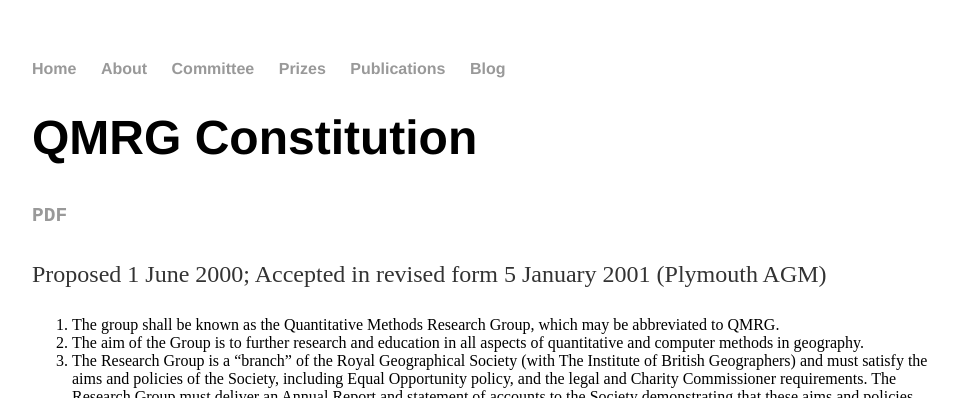
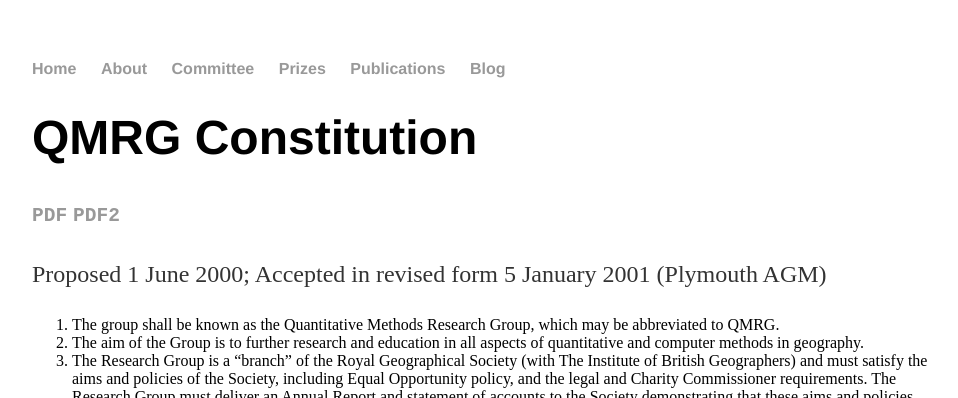
Before and after one commit to qmrg/constitution, a Jekyll site: the page built from index.md, in a window 1280 px wide. Shown: the top 398 px of the page, without its empty margins (160-1118 px from the left). Built offline with Jekyll 4.4.1, drawn with Linux system fonts in a browser that asks for light colours.

Commit message:
Update index.md
Last attempt to get pdf working

```diff
--- a/index.md
+++ b/index.md
@@ -6,5 +6,6 @@
 # QMRG Constitution
 
 [**`PDF`**](https://github.com/qmrg/constitution/blob/gh-pages/_includes/constitution.pdf)
+[**`PDF2`**](https://qmrg.github.io/constitution/_includes/constitution.pdf)
 
 {% include constitution.md %}
```
